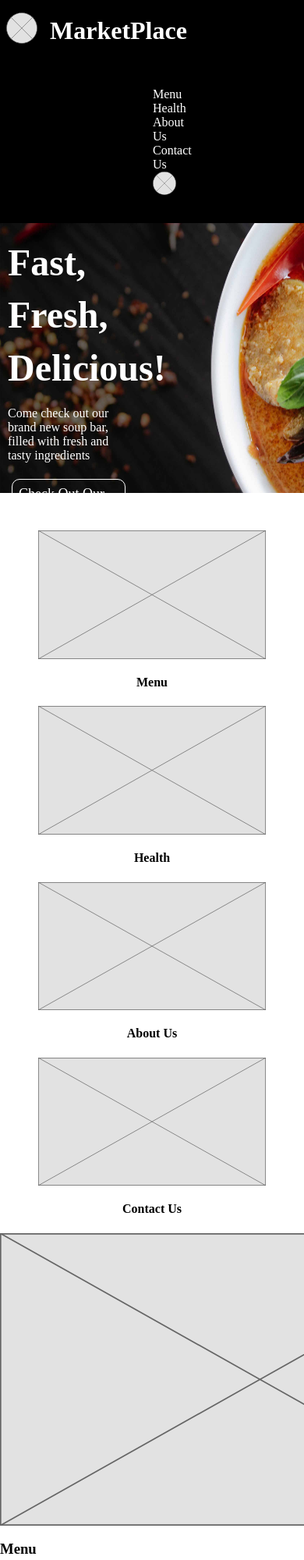
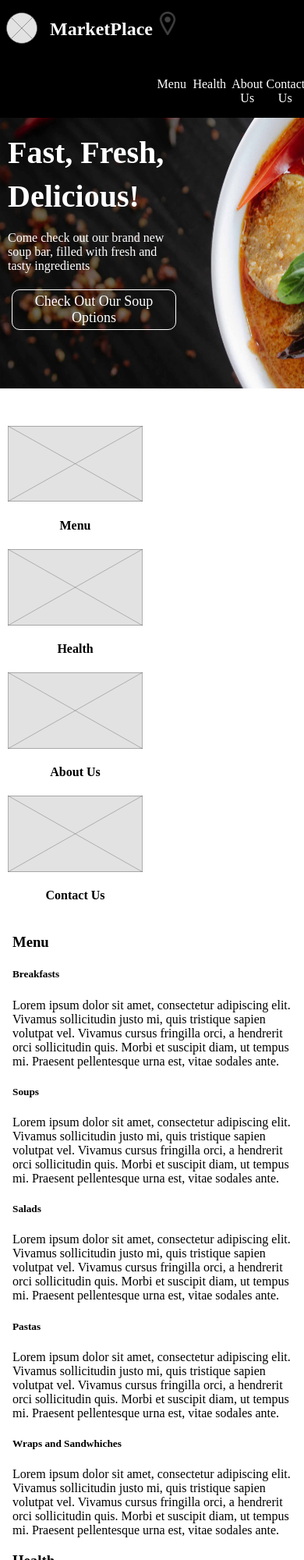
Before and after one commit to tessasherinsnidal/Marketplace-Website, a plain HTML site: page index.html in a window 390 px wide. Shown: the top 2000 px of the page at 78% size. Drawn offline with Linux system fonts and the light colour scheme.

Commit message:
make cards responsive

```diff
--- a/css/main.css
+++ b/css/main.css
@@ -19,6 +19,8 @@ html {
 
 h1 {
   display: inline-block;
+  font-size: 1.5rem;
+  margin-top: 1em;
 }
 
 body {
@@ -53,20 +55,37 @@ ul {
 
 li {
   list-style-type: none;
-  max-width: 20%;
+  max-width: 25%;
+  float: left;
+  width: 50%;
+  text-align: center;
 }
 
 nav {
   display: inline-block;
   float: right;
   width: 60%;
-  margin-top: 1rem;
+  margin-top: 1em;
   margin-bottom: 1em;
 }
 
-a{
+a {
   text-decoration: none;
   color: #fff;
+}
+
+li:hover {
+  background-color: rgba(255,255,255,0.5);
+  border: 3px solid #fff;
+  border-radius: 10px;
+  border-width: 1px;
+
+}
+
+.location:hover {
+  background-color: rgba(255,255,255,0.5);
+  border-radius: 10px;
+  border-width: 1px;
 }
 
 h4 {
@@ -94,7 +113,7 @@ h4 {
 }
 
 h2 {
-  font-size: 3rem;
+  font-size: 2.5rem;
   width: 100%;
   padding: 0;
   margin: 0;
@@ -111,14 +130,16 @@ h2 {
   max-width: 60em;
   max-height: 45em
   padding: 0 1rem;
+  min-width: 221.2px;
 }
 
 .btn {
   color: #fff;
   font-size: 1.125rem;
   text-decoration: none;
+  text-align: center;
   margin: 5px;
-  padding: .45em;
+  padding: .2em;
   border: 3px solid #fff;
   border-radius: 10px;
   border-width: 1px;
@@ -131,10 +152,9 @@ h2 {
 
 .btn:hover {
   background-color: rgba(255,255,255,0.5);
-  background: transparent;
   border-color: #000;
   color: #000;
-  border-width: 3px;
+  border-width: 1px;
 }
 
 .cards {
@@ -142,14 +162,26 @@ h2 {
 }
 
 .card {
-  width: 100%;
-  display: block;
+  width: 49.5%;
+  display: inline-block;
 }
 
 .cards-img {
-  width: 75%;
+  width: 90%;
   display: block;
   margin: auto;
+}
+
+.section {
+  margin: 1em;
+}
+
+.section-img {
+  display: none;
+}
+
+.direction {
+  width: 100%;
 }
 
 footer {
@@ -161,16 +193,6 @@ footer {
 .terms {
   display: block;
   margin: 1rem;
-}
-
-@media only screen and (min-width: 25em) {
-
-  li {
-    float: left;
-    width: 50%;
-    text-align: center;
-  }
-
 }
 
 @media only screen and (min-width: 38em) {
@@ -189,6 +211,14 @@ footer {
     line-height: 1.5;
   }
 
+  .card {
+    width: 24.5%;
+  }
+
+  .section-img {
+    display: block;
+  }
+
 }
 
 @media only screen and (min-width: 90em) {
--- a/index.html
+++ b/index.html
@@ -20,9 +20,9 @@
         <li><a href="#company">Health</a></li>
         <li><a href="#about-us">About Us</a></li>
         <li><a href="#contact-us">Contact Us</a></li>
-        <li><a href="#location"><img class="location" src="images/placeholder-circle.svg" alt="Location"></a></li>
       </ul>
     </nav>
+    <a href="#locate-us"><img class="location" src="images/Location-512.png" alt="Location"></a>
   </header>
 
   <main>
@@ -56,7 +56,7 @@
     </div>
 
     <div class="section">
-      <img class="img-flex" src="images/placeholder-16by9.svg" alt="Menu">
+      <img class="section-img" src="images/placeholder-16by9.svg" alt="Menu">
       <div class="section-body">
         <h3 id="menu">Menu</h3>
         <h5>Breakfasts</h5>
@@ -73,7 +73,7 @@
     </div>
 
     <div class="section">
-      <img class="img-flex" src="images/placeholder-16by9.svg" alt="Health">
+      <img class="section-img" src="images/placeholder-16by9.svg" alt="Health">
       <div class="section-body">
         <h3 id="health">Health</h3>
         <p>Lorem ipsum dolor sit amet, consectetur adipiscing elit. Vivamus sollicitudin justo mi, quis tristique sapien volutpat vel. Vivamus cursus fringilla orci, a hendrerit orci sollicitudin quis. Morbi et suscipit diam, ut tempus mi. Praesent pellentesque urna est, vitae sodales ante.</p>
@@ -82,7 +82,7 @@
     </div>
 
     <div class="section">
-      <img class="img-flex" src="images/placeholder-16by9.svg" alt="About Us">
+      <img class="section-img" src="images/placeholder-16by9.svg" alt="About Us">
       <div class="section-body">
         <h3 id="about-us">About Us</h3>
         <p>Lorem ipsum dolor sit amet, consectetur adipiscing elit. Vivamus sollicitudin justo mi, quis tristique sapien volutpat vel. Vivamus cursus fringilla orci, a hendrerit orci sollicitudin quis. Morbi et suscipit diam, ut tempus mi. Praesent pellentesque urna est, vitae sodales ante.</p>
@@ -90,7 +90,7 @@
     </div>
 
     <div class="section">
-      <img class="img-flex" src="images/placeholder-16by9.svg" alt="Contact Us">
+      <img class="section-img" src="images/placeholder-16by9.svg" alt="Contact Us">
       <div class="section-body">
         <h3 id="contact-us">Contact Us</h3>
         <p></p>
@@ -98,10 +98,10 @@
     </div>
 
     <div class="section">
-      <img class="img-flex" src="images/placeholder-16by9.svg" alt="Locate Us">
+      <img class="section-img" src="images/placeholder-16by9.svg" alt="Locate Us">
       <div class="section-body">
         <h3 id="locate-us">Locate Us</h3>
-        <p></p>
+        <img class="direction" src="images/placeholder-16by9.svg" alt="Directions">
       </div>
     </div>
 
```
Also changed, not shown: images/Location-512.png (added).
